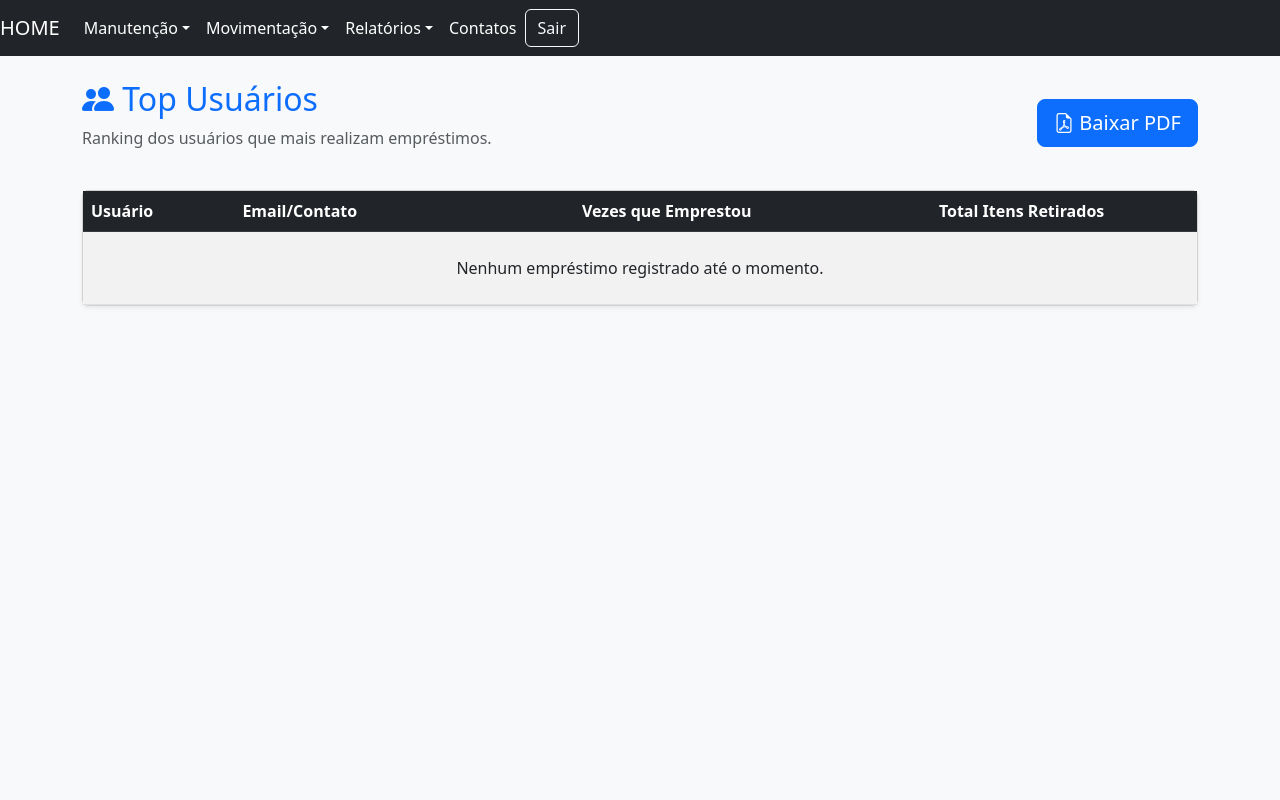
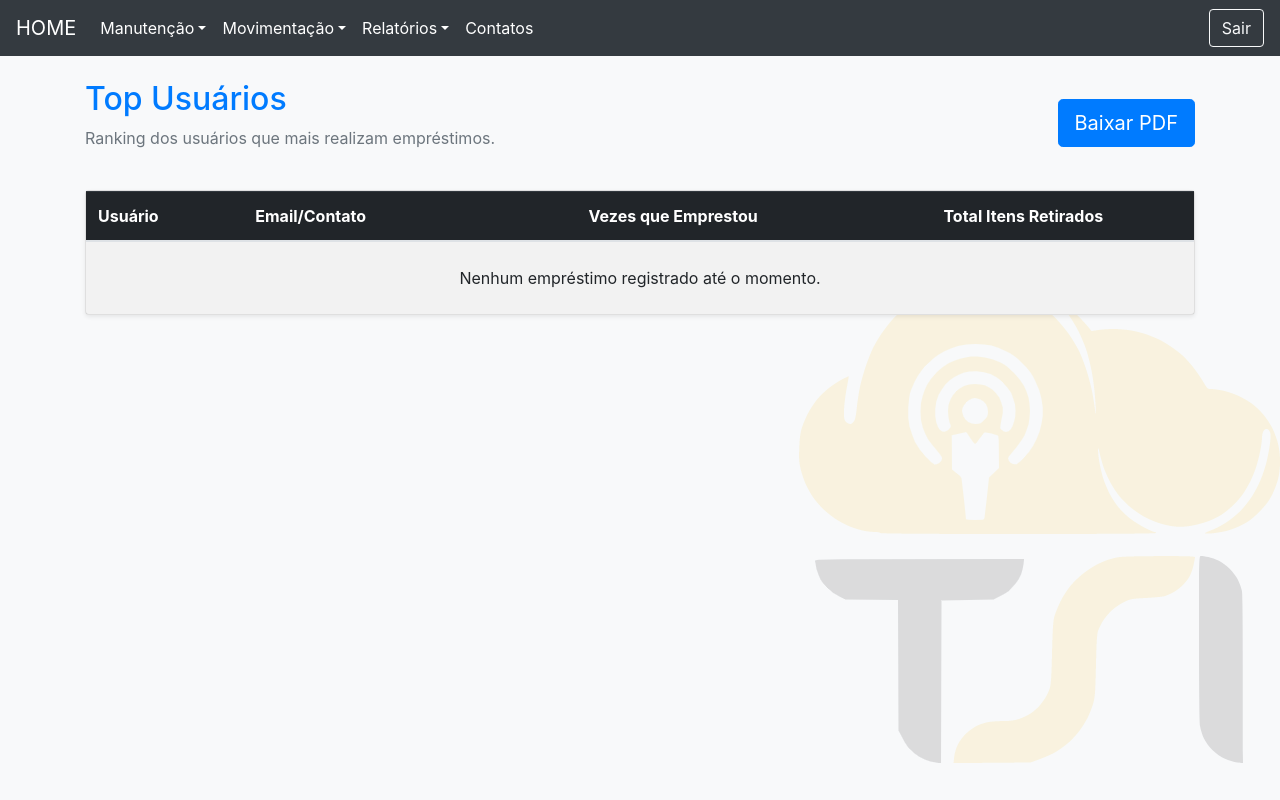
Before and after one commit to aliek57/T2GCIaC-GithubActions, a PHP site: page /relatorioTopUsuarios.php in a window 1280 px wide. Run offline with PHP 8.4, Linux system fonts and the light colour scheme; the visitor is signed in with stand-in values (Sample User, id 1); data that the repository does not hold is empty.

Commit message:
fix: problema na navbar

```diff
--- a/home.php
+++ b/home.php
@@ -84,6 +84,7 @@ if (!isset($_SESSION['usuario'])) {
           <div class="dropdown-menu" aria-labelledby="dropdown01">
             <a class="dropdown-item" href="relatorioMovimentacao.php">Movimentações Gerais</a>
             <a class="dropdown-item" href="inventario.php">Inventário</a>
+            <a class="dropdown-item" href="relatorioTopUsuarios.php">Top Usuários</a>
           </div>
         </li>
         <li class="nav-item">
--- a/relatorioTopUsuarios.php
+++ b/relatorioTopUsuarios.php
@@ -26,13 +26,24 @@ $resultado = $banco->query($sql);
 <html lang="pt-br">
 
 <head>
-    <meta charset="UTF-8">
+    <!-- <meta charset="UTF-8">
     <meta name="viewport" content="width=device-width, initial-scale=1.0">
     <title>Relatório: Top Usuários</title>
     <link href="assets/img/thumbnail_logo_TSI.png" rel="icon" type="image/x-icon" />
     <link href="https://cdn.jsdelivr.net/npm/bootstrap@5.3.0/dist/css/bootstrap.min.css" rel="stylesheet">
     <link rel="stylesheet" href="https://cdn.jsdelivr.net/npm/bootstrap-icons@1.10.5/font/bootstrap-icons.css">
 
+    <meta http-equiv="Content-Type" content="text/html; charset=UTF-8"> -->
+  <meta name="viewport" content="width=device-width, initial-scale=1, shrink-to-fit=no">
+  <meta name="description" content="">
+  <meta name="author" content="">
+  <!-- Logo-->
+  <link rel="icon" type="image/x-icon" href="assets/img/thumbnail_logo_TSI.png" />
+  <title>Relatório - Top Usuários</title>
+  <!-- Principal CSS do Bootstrap -->
+  <link href="./home_files/bootstrap.min.css" rel="stylesheet">
+  <!-- Estilos customizados para esse template -->
+  <link href="./home_files/starter-template.css" rel="stylesheet">
     <style>
         body {
             padding-top: 80px;
@@ -62,6 +73,7 @@ $resultado = $banco->query($sql);
                         <a class="dropdown-item" href="cadastroGrupos.php">Grupo</a>
                         <a class="dropdown-item" href="cadastroInsumos.php">Insumo</a>
                         <a class="dropdown-item" href="cadastroUsuarios.php">Usuário</a>
+                        <a class="dropdown-item" href="cadastroEnderecos.php">Endereço</a>
                     </div>
                 </li>
                 <li class="nav-item dropdown">
@@ -86,19 +98,12 @@ $resultado = $banco->query($sql);
                 </li>
             </ul>
 
-
-
-            <a class="btn btn-outline-light" href="logout.php">Sair</a>
-
-
-
-
-            <!-- Adicionando o botão "Sair" -->
-            <!--      <ul class="navbar-nav ml-auto">
-        <li class="nav-item">
-          <a class="btn btn-outline-light" href="login.html">Sair</a>
-        </li>
-      </ul>-->
+            <ul class="navbar-nav ml-auto">
+                <li class="nav-item">
+                <!--<a class="btn btn-outline-light" href="login.html">Sair</a>-->
+                <a class="btn btn-outline-light" href="logout.php">Sair</a>
+                </li>
+            </ul>
         </div>
     </nav>
 
```
